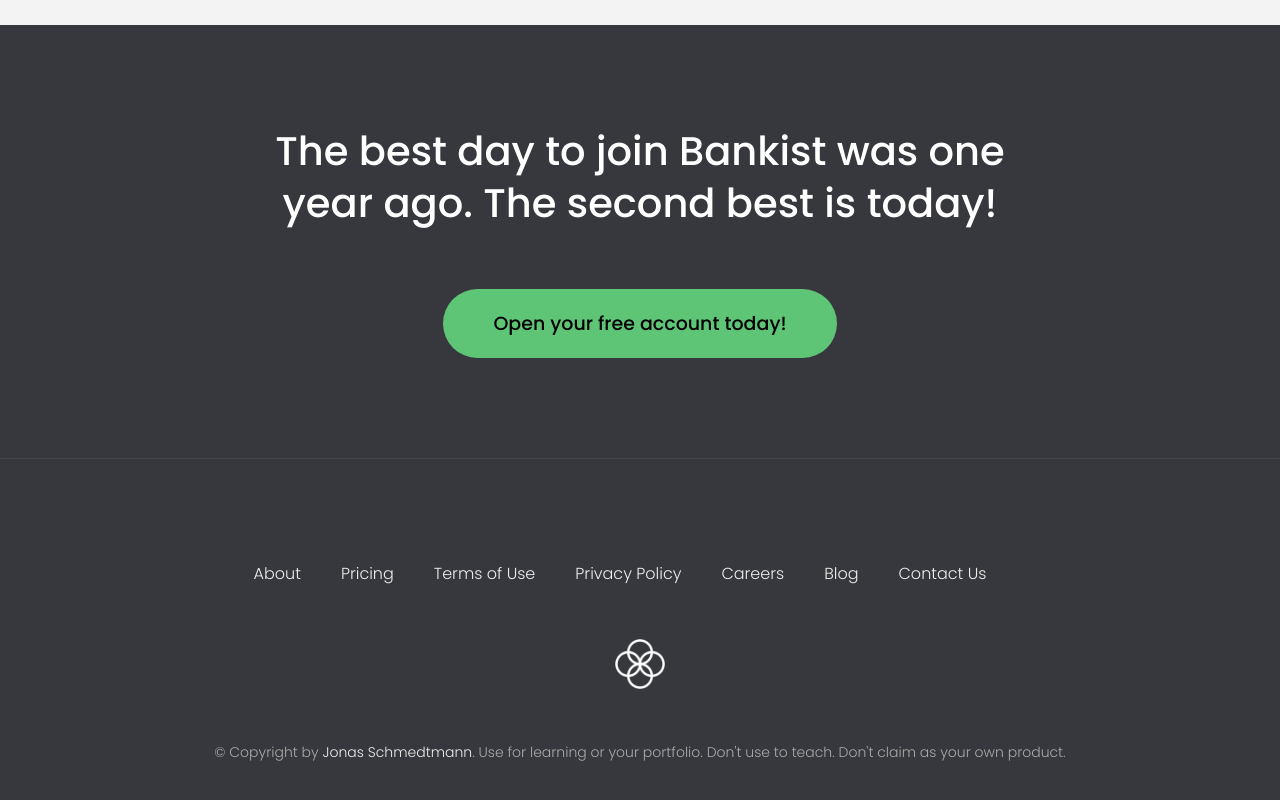
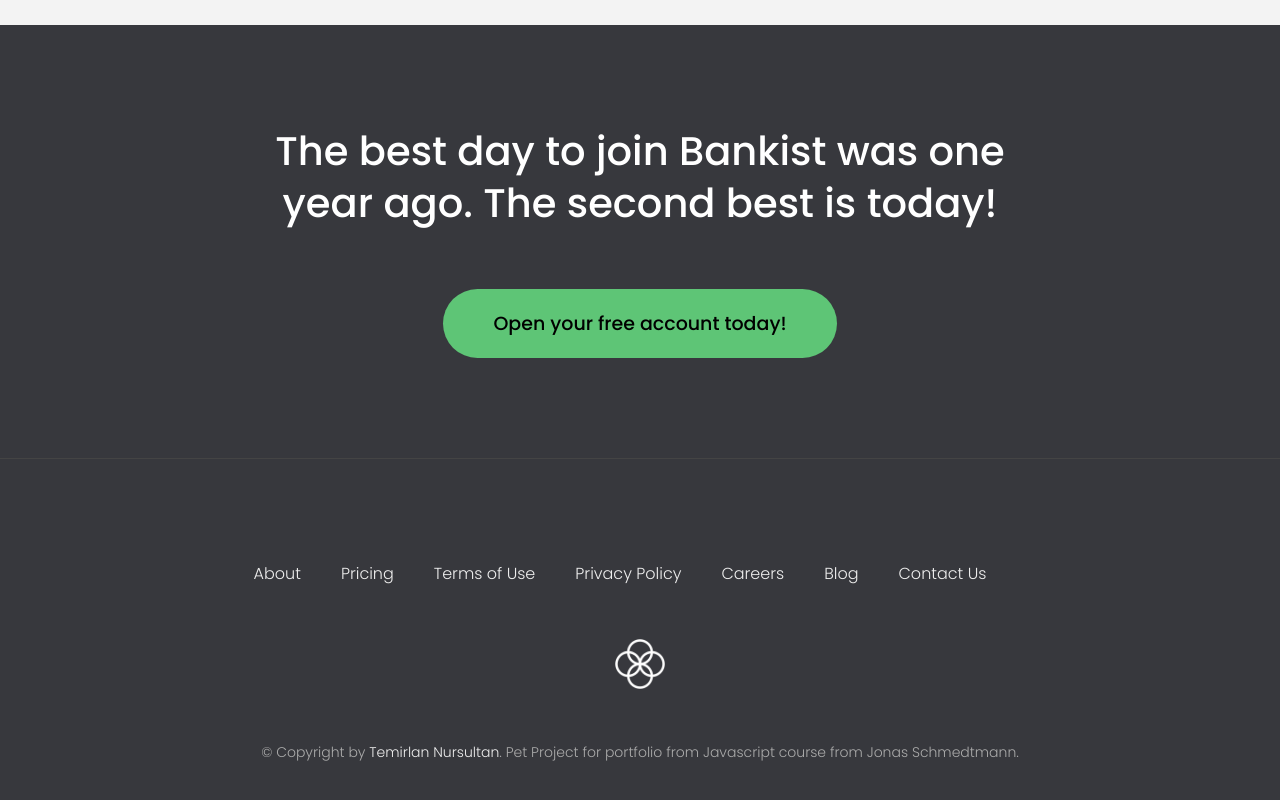
Before and after one commit to TemirlanNursultan/Bankist-App, a plain HTML site: page index.html in a window 1280 px wide. Shown: the part 4171-4971 px from the top of the page. Drawn offline with Linux system fonts and the light colour scheme.

Commit message:
Update index.html
Rename footer

```diff
--- a/index.html
+++ b/index.html
@@ -326,9 +326,8 @@
           class="footer__link twitter-link"
           target="_blank"
           href="https://twitter.com/jonasschmedtman"
-          >Jonas Schmedtmann</a
-        >. Use for learning or your portfolio. Don't use to teach. Don't claim
-        as your own product.
+          >Temirlan Nursultan</a
+        >. Pet Project for portfolio from Javascript course from Jonas Schmedtmann.
       </p>
     </footer>
 
```
